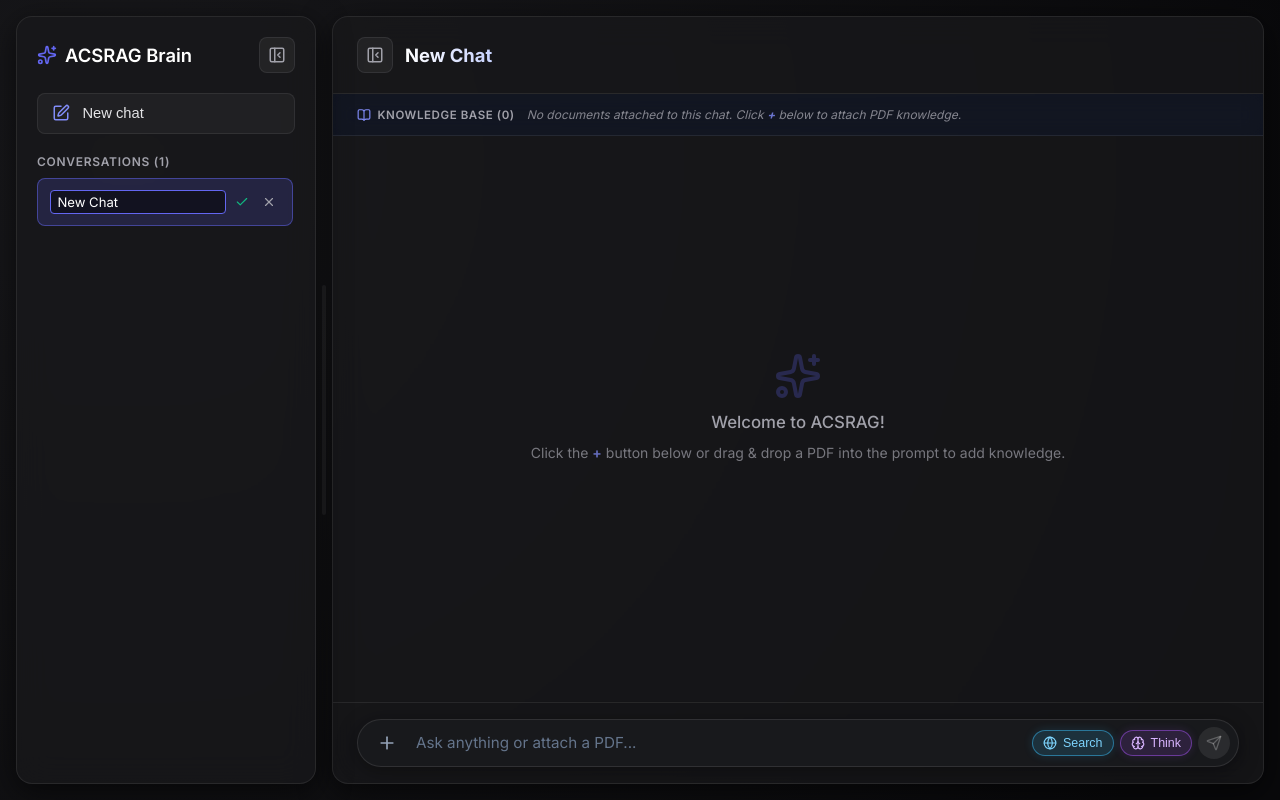
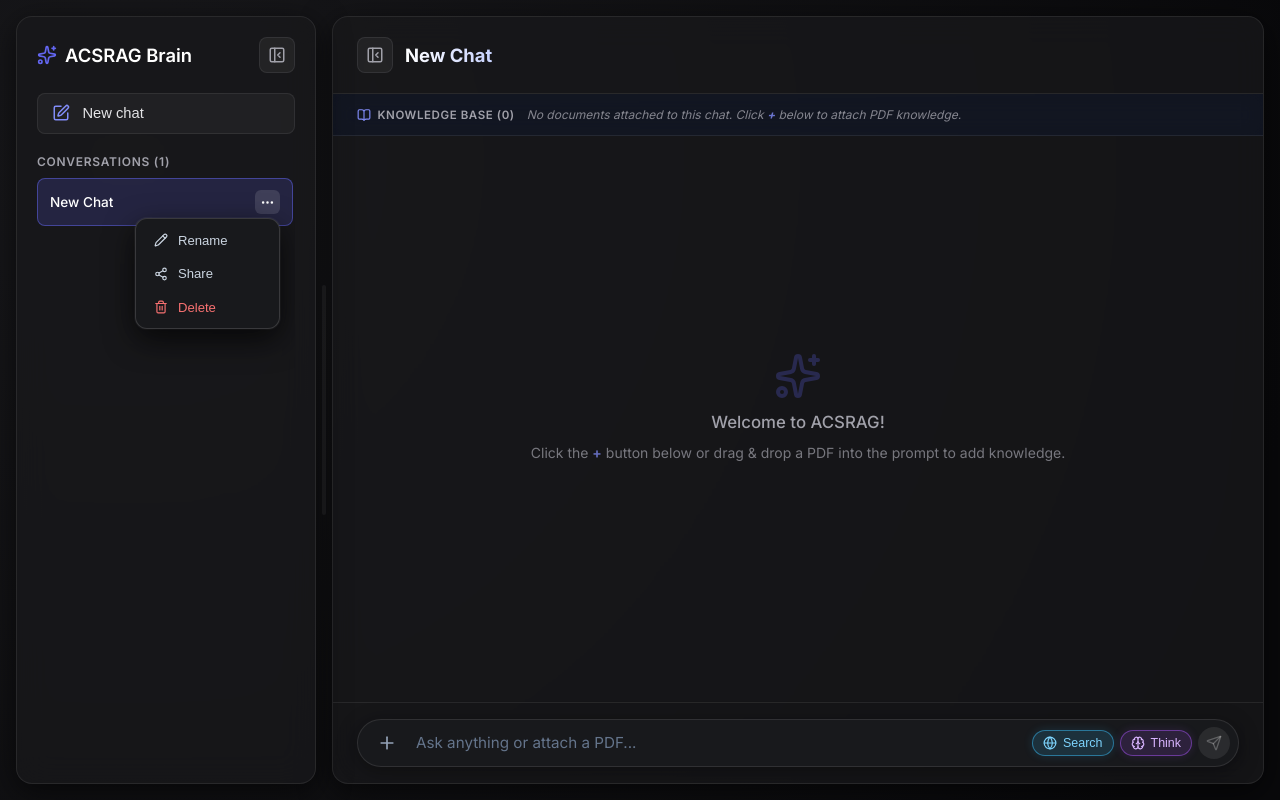
Before and after one commit to LakshyaJain08/Adaptive_Corrective_Self_Rag, a Next.js app: page / in a window 1280 px wide. Both pictures are taken after a click on the button 245 px from the left and 200 px from the top of the page. Built offline with nearby package versions, Linux system fonts and the light colour scheme.

Commit message:
feat: replace chat edit/delete buttons with 3-dots context dropdown menu

```diff
--- a/app/globals.css
+++ b/app/globals.css
@@ -232,6 +232,7 @@ body {
 }
 
 .chat-item {
+  position: relative;
   display: flex;
   align-items: center;
   justify-content: space-between;
@@ -291,18 +292,86 @@ body {
   opacity: 0.85;
 }
 
-.chat-item-actions {
+/* 3-Dots Context Menu in Sidebar */
+.chat-menu-container {
+  position: relative;
   display: flex;
   align-items: center;
-  gap: 0.2rem;
-  opacity: 0;
-  transition: opacity 0.2s ease;
   flex-shrink: 0;
 }
 
-.chat-item:hover .chat-item-actions,
-.chat-item.active .chat-item-actions {
+.chat-menu-trigger-btn {
+  background: none;
+  border: none;
+  cursor: pointer;
+  color: var(--text-secondary);
+  padding: 0.3rem;
+  border-radius: 6px;
+  display: flex;
+  align-items: center;
+  justify-content: center;
+  opacity: 0;
+  transition: all 0.15s ease;
+}
+
+.chat-item:hover .chat-menu-trigger-btn,
+.chat-item.active .chat-menu-trigger-btn,
+.chat-menu-trigger-btn.open {
   opacity: 1;
+}
+
+.chat-menu-trigger-btn:hover,
+.chat-menu-trigger-btn.open {
+  color: #fff;
+  background: rgba(255, 255, 255, 0.12);
+}
+
+.chat-dropdown-menu {
+  position: absolute;
+  right: 0;
+  top: calc(100% + 4px);
+  background: #18191c;
+  border: 1px solid rgba(255, 255, 255, 0.14);
+  border-radius: 12px;
+  padding: 0.35rem;
+  min-width: 145px;
+  box-shadow: 0 10px 30px rgba(0, 0, 0, 0.7), 0 0 0 1px rgba(255, 255, 255, 0.05);
+  z-index: 100;
+  display: flex;
+  flex-direction: column;
+  gap: 0.15rem;
+  animation: fadeIn 0.15s ease;
+}
+
+.chat-dropdown-item {
+  display: flex;
+  align-items: center;
+  gap: 0.65rem;
+  padding: 0.5rem 0.75rem;
+  border-radius: 8px;
+  font-size: 0.82rem;
+  font-weight: 500;
+  color: #cbd5e1;
+  cursor: pointer;
+  transition: all 0.15s ease;
+  border: none;
+  background: transparent;
+  width: 100%;
+  text-align: left;
+}
+
+.chat-dropdown-item:hover {
+  background: rgba(255, 255, 255, 0.08);
+  color: #fff;
+}
+
+.chat-dropdown-item.delete-item {
+  color: #f87171;
+}
+
+.chat-dropdown-item.delete-item:hover {
+  background: rgba(239, 68, 68, 0.15);
+  color: #fca5a5;
 }
 
 .chat-action-btn {
@@ -320,11 +389,6 @@ body {
 .chat-action-btn:hover {
   color: #fff;
   background: rgba(255, 255, 255, 0.1);
-}
-
-.chat-action-btn.delete:hover {
-  color: var(--danger);
-  background: rgba(239, 68, 68, 0.15);
 }
 
 .chat-rename-input {
--- a/app/page.jsx
+++ b/app/page.jsx
@@ -24,6 +24,9 @@ import {
   Globe,
   Brain,
   Zap,
+  MoreHorizontal,
+  Pencil,
+  Share2,
 } from 'lucide-react';
 
 function renderInline(text) {
@@ -224,10 +227,22 @@ export default function Home() {
   const [isDragOver, setIsDragOver] = useState(false);
   const [webSearchEnabled, setWebSearchEnabled] = useState(true);
   const [thinkModeEnabled, setThinkModeEnabled] = useState(true);
+  const [openMenuChatId, setOpenMenuChatId] = useState(null);
   const messagesEndRef = useRef(null);
   const fileInputRef = useRef(null);
 
   const toggleSidebar = () => setIsSidebarOpen((prev) => !prev);
+
+  // Close 3-dots dropdown menu when clicking outside
+  useEffect(() => {
+    const handleGlobalClick = (e) => {
+      if (!e.target.closest('.chat-menu-container')) {
+        setOpenMenuChatId(null);
+      }
+    };
+    window.addEventListener('click', handleGlobalClick);
+    return () => window.removeEventListener('click', handleGlobalClick);
+  }, []);
 
   // Active chat & its messages
   const activeChat = chats.find((c) => c.id === activeChatId) || chats[0] || null;
@@ -899,23 +914,69 @@ export default function Home() {
                   </div>
 
                   {!isEditing && (
-                    <div className="chat-item-actions">
+                    <div
+                      className="chat-menu-container"
+                      onClick={(e) => e.stopPropagation()}
+                    >
                       <button
                         type="button"
-                        className="chat-action-btn"
-                        onClick={(e) => handleStartRename(chat, e)}
-                        title="Rename chat"
+                        className={`chat-menu-trigger-btn ${openMenuChatId === chat.id ? 'open' : ''}`}
+                        onClick={(e) => {
+                          e.stopPropagation();
+                          setOpenMenuChatId((prev) => (prev === chat.id ? null : chat.id));
+                        }}
+                        title="Chat options"
                       >
-                        <Edit2 size={13} />
+                        <MoreHorizontal size={15} />
                       </button>
-                      <button
-                        type="button"
-                        className="chat-action-btn delete"
-                        onClick={(e) => handleDeleteChat(chat.id, e)}
-                        title="Delete chat"
-                      >
-                        <Trash2 size={13} />
-                      </button>
+
+                      {openMenuChatId === chat.id && (
+                        <div
+                          className="chat-dropdown-menu"
+                          onClick={(e) => e.stopPropagation()}
+                        >
+                          <button
+                            type="button"
+                            className="chat-dropdown-item"
+                            onClick={(e) => {
+                              e.stopPropagation();
+                              setOpenMenuChatId(null);
+                              handleStartRename(chat, e);
+                            }}
+                          >
+                            <Pencil size={14} />
+                            <span>Rename</span>
+                          </button>
+
+                          <button
+                            type="button"
+                            className="chat-dropdown-item"
+                            onClick={(e) => {
+                              e.stopPropagation();
+                              setOpenMenuChatId(null);
+                              if (typeof window !== 'undefined') {
+                                navigator.clipboard?.writeText(window.location.href);
+                              }
+                            }}
+                          >
+                            <Share2 size={14} />
+                            <span>Share</span>
+                          </button>
+
+                          <button
+                            type="button"
+                            className="chat-dropdown-item delete-item"
+                            onClick={(e) => {
+                              e.stopPropagation();
+                              setOpenMenuChatId(null);
+                              handleDeleteChat(chat.id, e);
+                            }}
+                          >
+                            <Trash2 size={14} />
+                            <span>Delete</span>
+                          </button>
+                        </div>
+                      )}
                     </div>
                   )}
                 </div>
```
